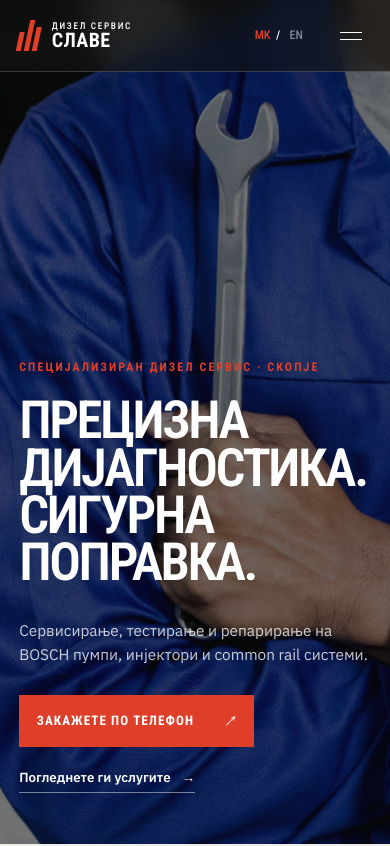
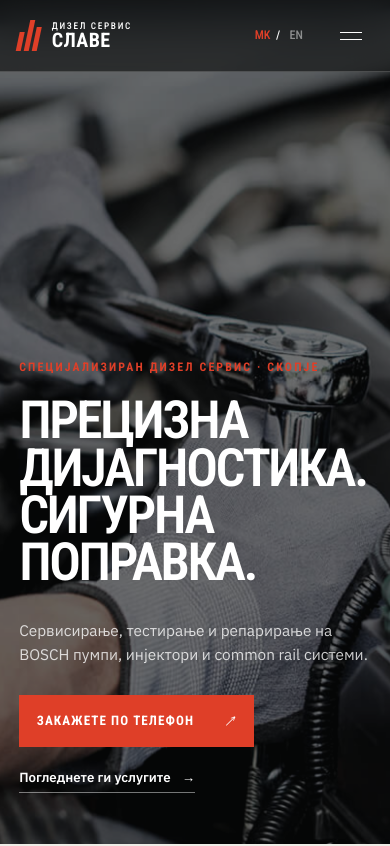
Before and after one commit to ardijancuri/slave-service-web, a Next.js app: page / in a window 390 px wide. Shown: the top 846 px of the page. Built offline with nearby package versions, Linux system fonts and the light colour scheme.

Commit message:
Replace homepage hero image

```diff
--- a/app/page.jsx
+++ b/app/page.jsx
@@ -37,7 +37,7 @@ export default function Home() {
         <div className="hero-media" aria-hidden="true">
           <Image
             ref={heroImageRef}
-            src="/assets/hq/dizel-servis-slave-hero.jpg"
+            src="/assets/hq/services-hero.jpg"
             alt=""
             fill
             priority
--- a/styles.css
+++ b/styles.css
@@ -373,7 +373,7 @@ blockquote { margin: 3rem 0 0; padding: 1.5rem 0 0 2rem; border-top: 1px solid v
   .brand-copy strong { font-size: 1.25rem; }
   .language-switch { gap: .1rem; }
   .hero { height: 100svh; min-height: 620px; }
-  .hero-media img { object-position: 64% 42%; }
+  .hero-media img { object-position: 45% 42%; }
   .hero-content { padding-bottom: 3.2rem; }
   .hero h1 { max-width: 100%; font-size: clamp(2.8rem, 13.5vw, 4rem); line-height: .9; overflow-wrap: break-word; }
   .hero-lead { font-size: .96rem; }
```
Also changed, not shown: public/assets/hq/services-hero.jpg (added).
